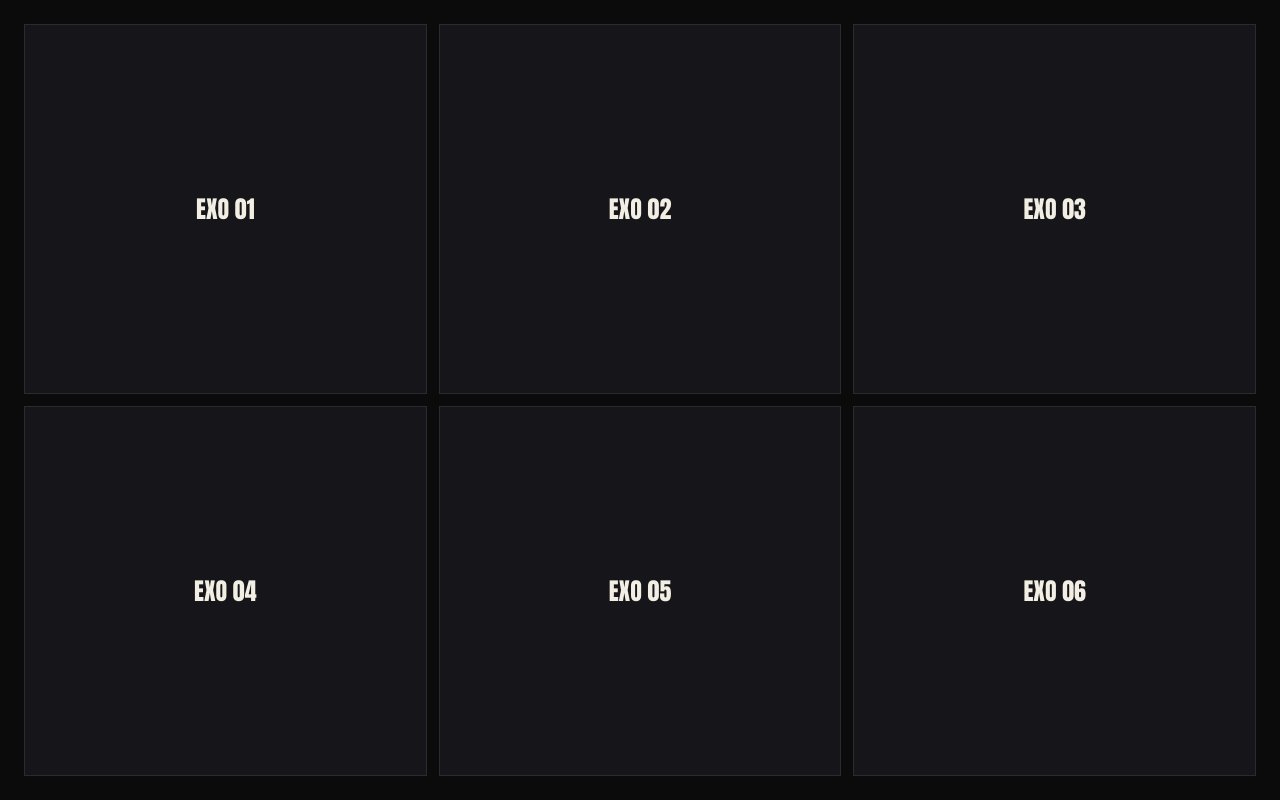
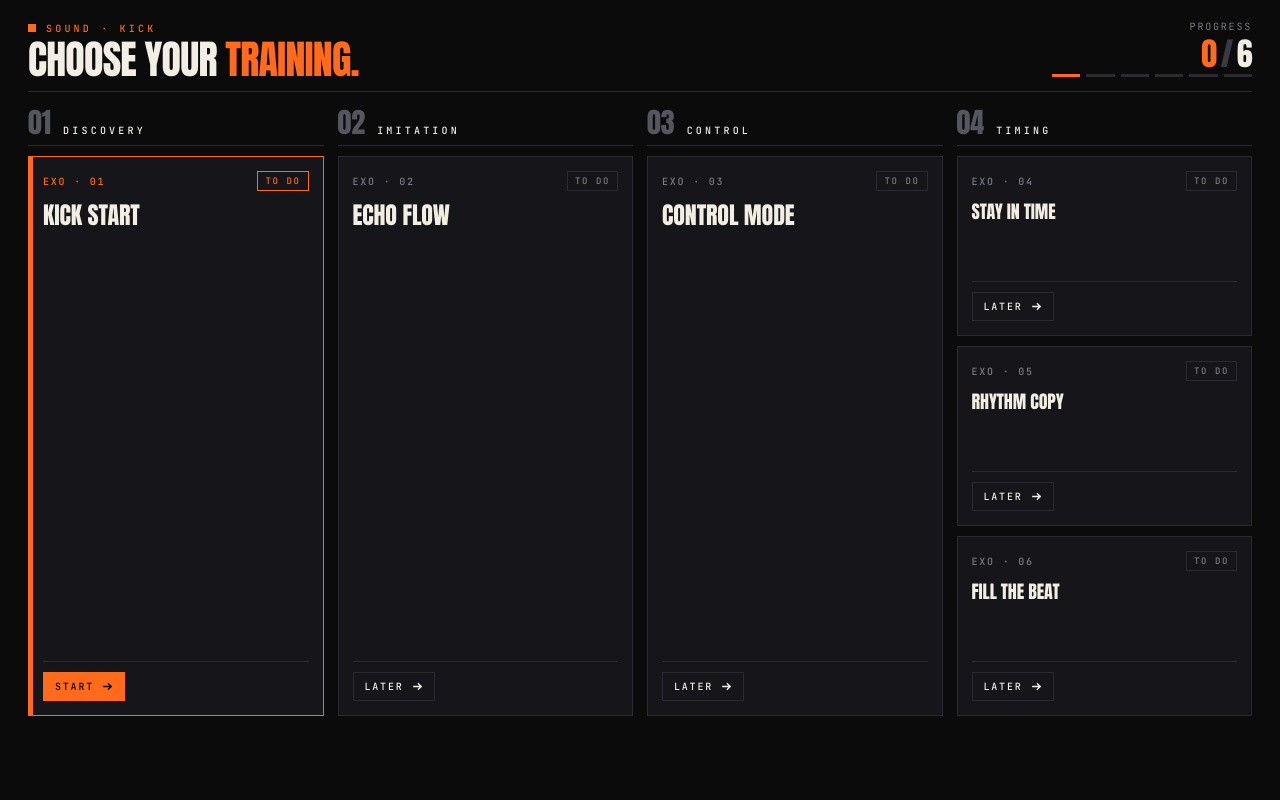
Before and after one commit to ONEmanLAW/Cypher, a Vue app: page / in a window 1280 px wide. Built offline with nearby package versions, Linux system fonts and the light colour scheme.

Commit message:
Added homeView with reel da for exercises selection

```diff
--- a/src/views/HomeView.vue
+++ b/src/views/HomeView.vue
@@ -1,41 +1,467 @@
 <script setup>
+import { computed } from 'vue'
 import { RouterLink } from 'vue-router'
+
+const phases = [
+  {
+    n: '01',
+    name: 'Discovery',
+    exos: [{ id: '01', name: 'Kick Start', state: 'start' }],
+  },
+  {
+    n: '02',
+    name: 'Imitation',
+    exos: [{ id: '02', name: 'Echo Flow', state: 'todo' }],
+  },
+  {
+    n: '03',
+    name: 'Control',
+    exos: [{ id: '03', name: 'Control Mode', state: 'todo' }],
+  },
+  {
+    n: '04',
+    name: 'Timing',
+    exos: [
+      { id: '04', name: 'Stay in Time', state: 'todo' },
+      { id: '05', name: 'Rhythm Copy', state: 'todo' },
+      { id: '06', name: 'Fill the Beat', state: 'todo' },
+    ],
+  },
+]
+
+const STATE_PILL = {
+  todo: 'To do',
+  next: 'Next',
+  start: 'To do',
+  current: 'In progress',
+  done: 'Done',
+}
+
+const STATE_CTA = {
+  todo: 'Later',
+  next: 'Start',
+  start: 'Start',
+  current: 'Continue',
+  done: 'Review',
+}
+
+const allExos = computed(() => phases.flatMap((p) => p.exos))
+const doneCount = computed(() => allExos.value.filter((e) => e.state === 'done').length)
 </script>
 
 <template>
   <main class="home">
-    <RouterLink to="/exo-01" class="btn">Exo 01</RouterLink>
-    <RouterLink to="/exo-02" class="btn">Exo 02</RouterLink>
-    <RouterLink to="/exo-03" class="btn">Exo 03</RouterLink>
-    <RouterLink to="/exo-04" class="btn">Exo 04</RouterLink>
-    <RouterLink to="/exo-05" class="btn">Exo 05</RouterLink>
-    <RouterLink to="/exo-06" class="btn">Exo 06</RouterLink>
+    <!-- TOP -->
+    <section class="top">
+      <div class="top-left">
+        <span class="top-eyebrow">Sound · Kick</span>
+        <h1 class="top-title">Choose your <em>training.</em></h1>
+      </div>
+
+      <div class="top-right">
+        <span class="progress-label">Progress</span>
+        <div class="progress-num">
+          <em>{{ doneCount }}</em><span class="slash">/</span>{{ allExos.length }}
+        </div>
+        <div class="progress-bar">
+          <span
+            v-for="exo in allExos"
+            :key="exo.id"
+            :class="{
+              fill: exo.state === 'done',
+              curr: ['start', 'next', 'current'].includes(exo.state),
+            }"
+          />
+        </div>
+      </div>
+    </section>
+
+    <!-- GRID -->
+    <section class="grid">
+      <div v-for="phase in phases" :key="phase.n" class="col">
+        <div class="col-head">
+          <span class="col-head-num">{{ phase.n }}</span>
+          <span class="col-head-name">{{ phase.name }}</span>
+        </div>
+
+        <div class="col-body">
+          <RouterLink
+            v-for="exo in phase.exos"
+            :key="exo.id"
+            :to="`/exo-${exo.id}`"
+            class="card"
+            :class="[exo.state, { dense: phase.exos.length > 1 }]"
+          >
+            <div class="card-top">
+              <span class="card-no">exo · {{ exo.id }}</span>
+              <span class="state-pill">{{ STATE_PILL[exo.state] }}</span>
+            </div>
+
+            <div class="card-name">{{ exo.name }}</div>
+
+            <div class="card-spacer" />
+
+            <div class="card-foot">
+              <span class="card-cta">
+                <span>{{ STATE_CTA[exo.state] }}</span>
+                <svg viewBox="0 0 12 12" fill="none">
+                  <path
+                    d="M2 6h8m-3-3 3 3-3 3"
+                    stroke="currentColor"
+                    stroke-width="1.5"
+                    stroke-linecap="square"
+                  />
+                </svg>
+              </span>
+            </div>
+          </RouterLink>
+        </div>
+      </div>
+    </section>
   </main>
 </template>
 
 <style scoped>
+/* Override here if your header is taller/shorter */
 .home {
-  height: 100%;
-  display: grid;
-  grid-template-columns: repeat(3, 1fr);
-  gap: 12px;
-  padding: 24px;
+  --header-h: 64px;
+
+  height: calc(100dvh - var(--header-h));
+  width: 100%;
+  padding: 20px 28px;
+  display: flex;
+  flex-direction: column;
+  gap: 16px;
+  overflow: hidden;
 }
 
-.btn {
+/* ============ TOP ============ */
+.top {
   display: flex;
+  justify-content: space-between;
+  align-items: flex-end;
+  gap: 24px;
+  padding-bottom: 14px;
+  border-bottom: 1px solid var(--line);
+  flex-shrink: 0;
+}
+
+.top-left {
+  display: flex;
+  flex-direction: column;
+  gap: 6px;
+}
+
+.top-eyebrow {
+  display: inline-flex;
   align-items: center;
-  justify-content: center;
+  gap: 10px;
+  font-family: var(--font-mono);
+  font-size: 10px;
+  font-weight: 500;
+  letter-spacing: 0.32em;
+  text-transform: uppercase;
+  color: var(--brand);
+}
+.top-eyebrow::before {
+  content: '';
+  width: 8px;
+  height: 8px;
+  background: var(--brand);
+  display: inline-block;
+}
+
+.top-title {
+  font-family: var(--font-display);
+  font-size: 40px;
+  line-height: 0.92;
+  letter-spacing: -0.02em;
+  text-transform: uppercase;
+  font-weight: 400;
+  color: var(--fg-primary);
+}
+.top-title em {
+  font-style: normal;
+  color: var(--brand);
+}
+
+.top-right {
+  display: flex;
+  flex-direction: column;
+  align-items: flex-end;
+  gap: 6px;
+  min-width: 200px;
+}
+
+.progress-label {
+  font-family: var(--font-mono);
+  font-size: 10px;
+  letter-spacing: 0.18em;
+  text-transform: uppercase;
+  color: var(--fg-muted);
+}
+
+.progress-num {
+  font-family: var(--font-display);
+  font-size: 32px;
+  line-height: 0.92;
+  letter-spacing: -0.02em;
+  color: var(--fg-primary);
+}
+.progress-num em {
+  font-style: normal;
+  color: var(--brand);
+}
+.progress-num .slash {
+  color: var(--ink-5);
+  margin: 0 4px;
+}
+
+.progress-bar {
+  display: flex;
+  gap: 6px;
+  width: 100%;
+}
+.progress-bar span {
+  flex: 1;
+  height: 3px;
+  background: var(--ink-4);
+  transition: background 0.22s ease;
+}
+.progress-bar span.curr {
+  background: var(--brand);
+}
+.progress-bar span.fill {
+  background: var(--bone-2);
+}
+
+/* ============ GRID ============ */
+.grid {
+  display: grid;
+  grid-template-columns: repeat(4, 1fr);
+  gap: 14px;
+  flex: 1;
+  min-height: 0;
+}
+
+/* ============ COLUMN ============ */
+.col {
+  display: flex;
+  flex-direction: column;
+  gap: 10px;
+  min-height: 0;
+}
+.col-head {
+  display: flex;
+  align-items: baseline;
+  gap: 12px;
+  padding-bottom: 8px;
+  border-bottom: 1px solid var(--line);
+  transition: border-color 0.22s ease;
+  flex-shrink: 0;
+}
+.col-head-num {
+  font-family: var(--font-display);
+  font-size: 28px;
+  line-height: 1;
+  color: var(--ink-6);
+  transition: color 0.22s ease;
+}
+.col-head-name {
+  font-family: var(--font-mono);
+  font-size: 10px;
+  font-weight: 500;
+  letter-spacing: 0.32em;
+  text-transform: uppercase;
+  color: var(--fg-primary);
+}
+.col-body {
+  display: flex;
+  flex-direction: column;
+  gap: 10px;
+  flex: 1;
+  min-height: 0;
+}
+
+.col:has(.card:hover) .col-head {
+  border-color: var(--brand);
+}
+.col:has(.card:hover) .col-head-num {
+  color: var(--brand);
+}
+
+/* ============ CARD ============ */
+.card {
+  position: relative;
+  display: flex;
+  flex-direction: column;
   background: var(--surface-card);
   border: 1px solid var(--line);
-  color: var(--fg-primary);
-  font-family: var(--font-display);
-  font-size: 24px;
-  text-transform: uppercase;
+  padding: 14px;
+  text-decoration: none;
+  color: inherit;
+  flex: 1;
+  min-height: 0;
+  transition:
+    border-color 0.22s cubic-bezier(0.2, 0.9, 0.25, 1),
+    transform 0.22s cubic-bezier(0.2, 0.9, 0.25, 1);
+  overflow: hidden;
 }
 
-.btn:hover {
+.card.start {
+  border-color: var(--brand);
+}
+.card.start::before {
+  content: '';
+  position: absolute;
+  top: 0;
+  left: 0;
+  width: 4px;
+  height: 100%;
+  background: var(--brand);
+}
+
+.card:hover {
+  border-color: var(--brand);
+  transform: translateY(-2px);
+}
+.card:hover .card-no {
+  color: var(--brand);
+}
+.card:hover .card-cta {
   border-color: var(--brand);
   color: var(--brand);
 }
+.card:hover .card-foot {
+  border-color: var(--brand);
+}
+
+.card-top {
+  display: flex;
+  justify-content: space-between;
+  align-items: center;
+  margin-bottom: 12px;
+  flex-shrink: 0;
+}
+.card-no {
+  font-family: var(--font-mono);
+  font-size: 10px;
+  font-weight: 500;
+  letter-spacing: 0.18em;
+  text-transform: uppercase;
+  color: var(--fg-muted);
+  transition: color 0.22s ease;
+}
+.card.start .card-no {
+  color: var(--brand);
+}
+
+.state-pill {
+  font-family: var(--font-mono);
+  font-size: 9px;
+  font-weight: 500;
+  letter-spacing: 0.18em;
+  text-transform: uppercase;
+  padding: 3px 7px;
+  border: 1px solid var(--line);
+  color: var(--fg-muted);
+}
+.card.start .state-pill {
+  border-color: var(--brand);
+  color: var(--brand);
+}
+
+.card-name {
+  font-family: var(--font-display);
+  font-size: 24px;
+  line-height: 1.05;
+  letter-spacing: -0.005em;
+  text-transform: uppercase;
+  color: var(--fg-primary);
+  font-weight: 400;
+}
+.card.dense .card-name {
+  font-size: 18px;
+}
+
+.card-spacer {
+  flex: 1;
+  min-height: 8px;
+}
+
+.card-foot {
+  display: flex;
+  justify-content: space-between;
+  align-items: flex-end;
+  padding-top: 10px;
+  border-top: 1px solid var(--line);
+  transition: border-color 0.22s ease;
+  flex-shrink: 0;
+}
+
+.card-cta {
+  display: inline-flex;
+  align-items: center;
+  gap: 8px;
+  padding: 7px 11px;
+  border: 1px solid var(--line);
+  font-family: var(--font-mono);
+  font-size: 10px;
+  font-weight: 500;
+  letter-spacing: 0.18em;
+  text-transform: uppercase;
+  color: var(--fg-primary);
+  transition:
+    border-color 0.14s ease,
+    color 0.14s ease,
+    background 0.14s ease;
+}
+.card-cta svg {
+  width: 11px;
+  height: 11px;
+}
+.card.start .card-cta {
+  background: var(--brand);
+  border-color: var(--brand);
+  color: var(--ink-0);
+}
+.card.start:hover .card-cta {
+  background: var(--orange-400);
+  border-color: var(--orange-400);
+  color: var(--ink-0);
+}
+
+/* ============ RESPONSIVE ============ */
+@media (max-width: 1100px) {
+  .grid {
+    grid-template-columns: repeat(2, 1fr);
+  }
+  .top-title {
+    font-size: 36px;
+  }
+}
+@media (max-width: 640px) {
+  .home {
+    height: auto;
+    padding: 16px 20px;
+    gap: 16px;
+    overflow-y: auto;
+  }
+  .top {
+    flex-direction: column;
+    align-items: flex-start;
+    gap: 16px;
+  }
+  .top-right {
+    align-items: flex-start;
+    min-width: 0;
+    width: 100%;
+  }
+  .top-title {
+    font-size: 32px;
+  }
+  .grid {
+    grid-template-columns: 1fr;
+  }
+}
 </style>
```
